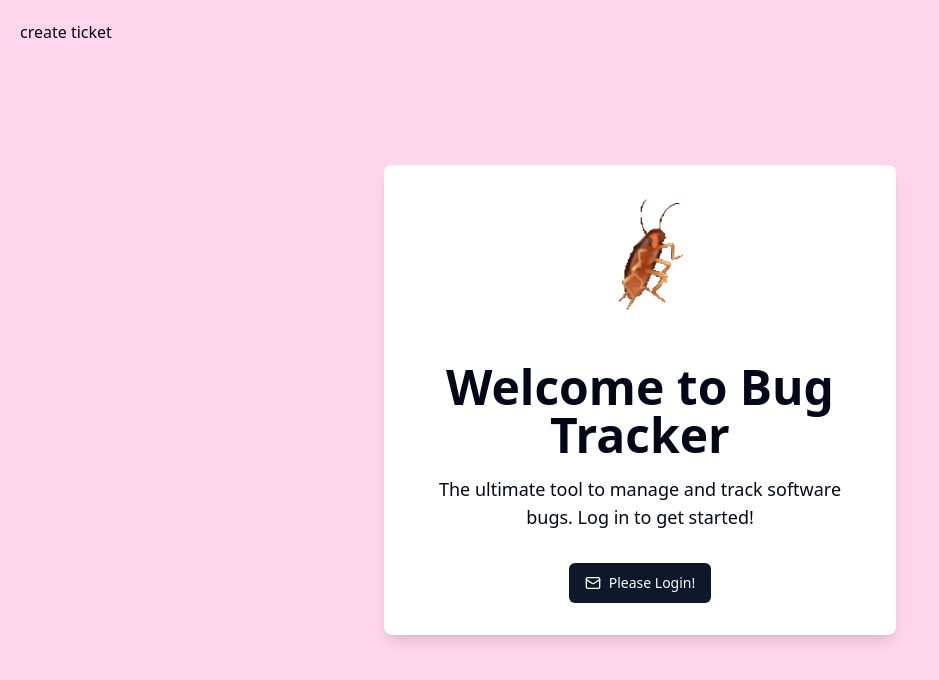
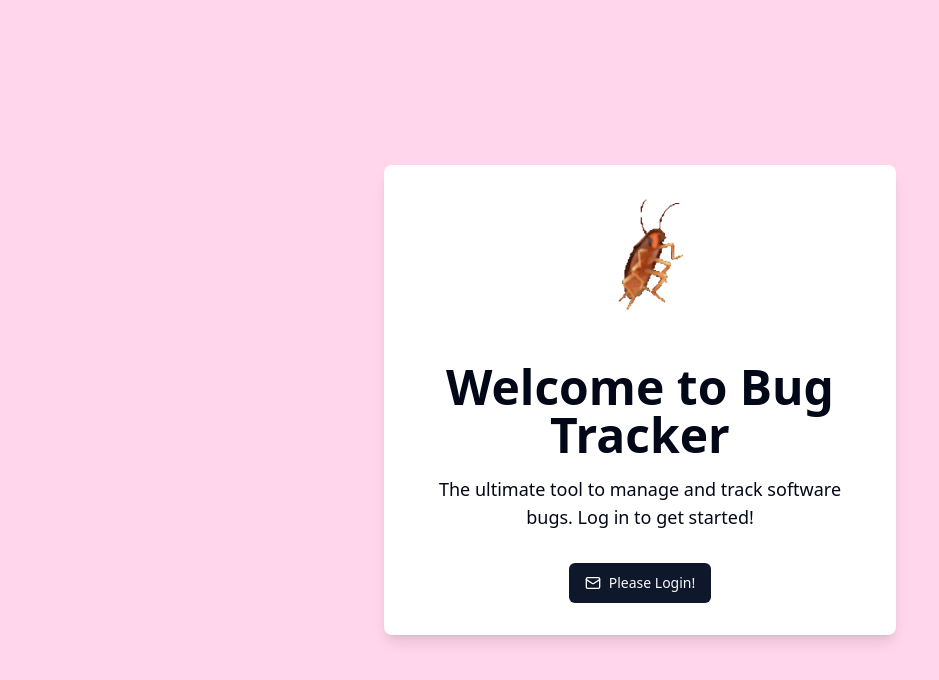
Before and after one commit to tbaboolal/BugTracker, a Next.js app: page / in a window 1280 px wide. Shown: the top 680 px of the page, without its empty margins (0-939 px from the left). Built offline with nearby package versions, Linux system fonts and the light colour scheme; no server answers.

Commit message:
Hide header if not signed in

```diff
--- a/components/Header.tsx
+++ b/components/Header.tsx
@@ -1,20 +1,31 @@
+'use client';
+
 import Link from 'next/link';
 import Image from 'next/image';
 import SigninButton from './SignInButton';
+import { useSession, SessionProvider  } from 'next-auth/react';
 
 
 function Header() {
+  const { data: session } = useSession();
+
   return (
     <header className='fixed w-full z-50 top-0 flex items-center justify-between p-5'>
-
-        <div className='flex items-center space-x-2'>
+      <div className='flex items-center space-x-2'>
+        {session && (
           <Link href="/CreateTicketPage/new">
-            <p>create ticket </p>
+            <p>create ticket</p>
           </Link>
-
-        </div>
+        )}
+      </div>
     </header>
   );
 }
 
-export default Header;
+export default function HeaderWithSession() {
+  return (
+    <SessionProvider>
+      <Header />
+    </SessionProvider>
+  );
+}
```
